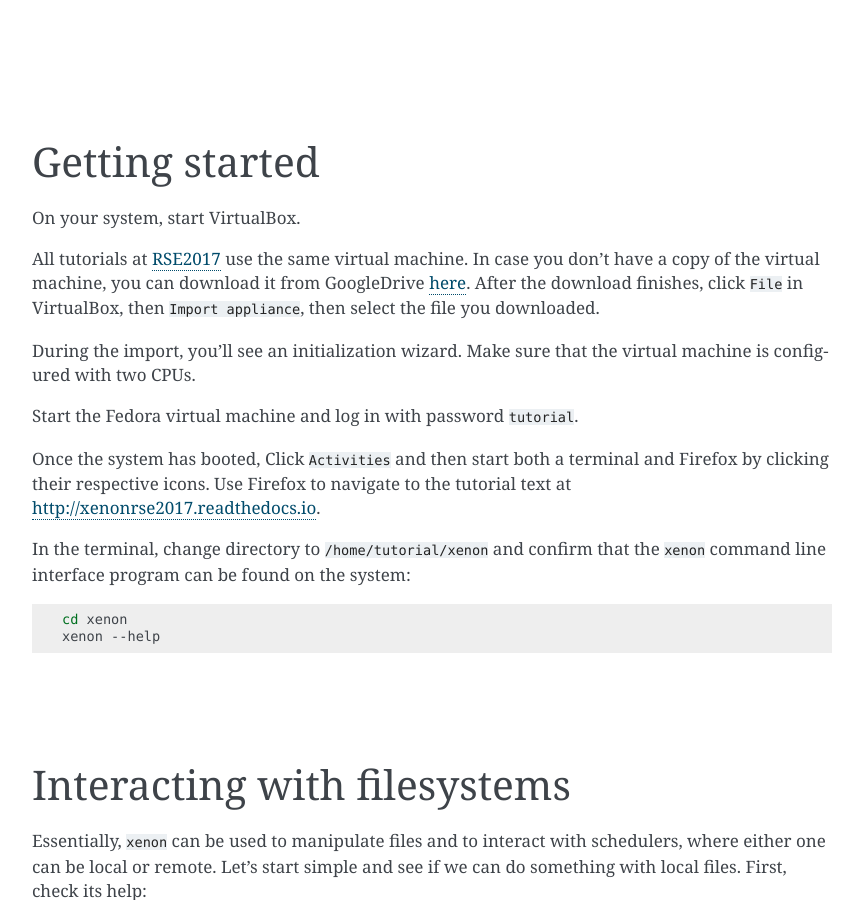
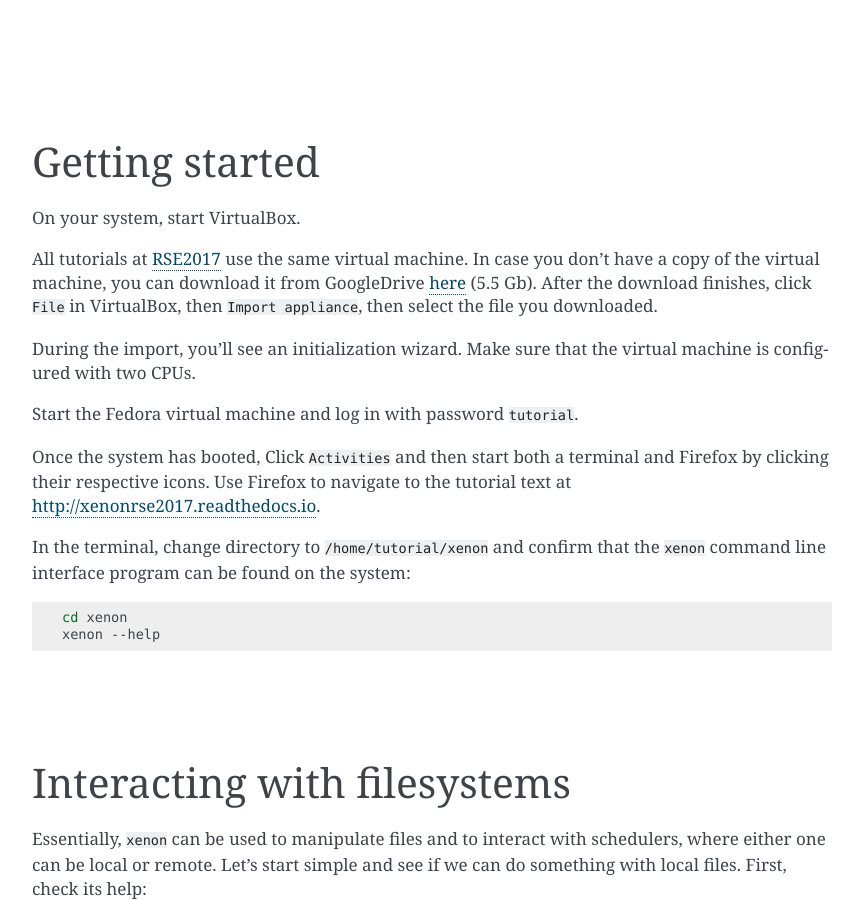
Before and after one commit to xenon-middleware/xenon-tutorial, a Sphinx documentation site: the page built from source/tutorial.rst, in a window 1280 px wide and 900 px high. Shown: the whole window, without its empty margins (88-951 px from the left). Built offline with Sphinx 7.4.7, drawn with Linux system fonts in a browser that asks for light colours.

Commit message:
updated link to RSE VM on GoogleDrive

```diff
--- a/source/tutorial.rst
+++ b/source/tutorial.rst
@@ -13,11 +13,11 @@
 On your system, start VirtualBox.
 
 All tutorials at `RSE2017`__ use the same virtual machine. In case you don't have a copy of the virtual machine, you can
-download it from GoogleDrive `here`__. After the download finishes, click ``File`` in VirtualBox, then
+download it from GoogleDrive `here`__ (5.5 Gb). After the download finishes, click ``File`` in VirtualBox, then
 ``Import appliance``, then select the file you downloaded.
 
 __ http://rse.ac.uk/conf2017/
-__ https://drive.google.com/file/d/0B1GaxSkd5lU8MTFxN3JLaHlXT2s/view
+__ https://drive.google.com/open?id=0B1GaxSkd5lU8UkF6V1A1VGpPZ2c
 
 During the import, you'll see an initialization wizard. Make sure that the virtual machine is configured with two CPUs.
 
```
